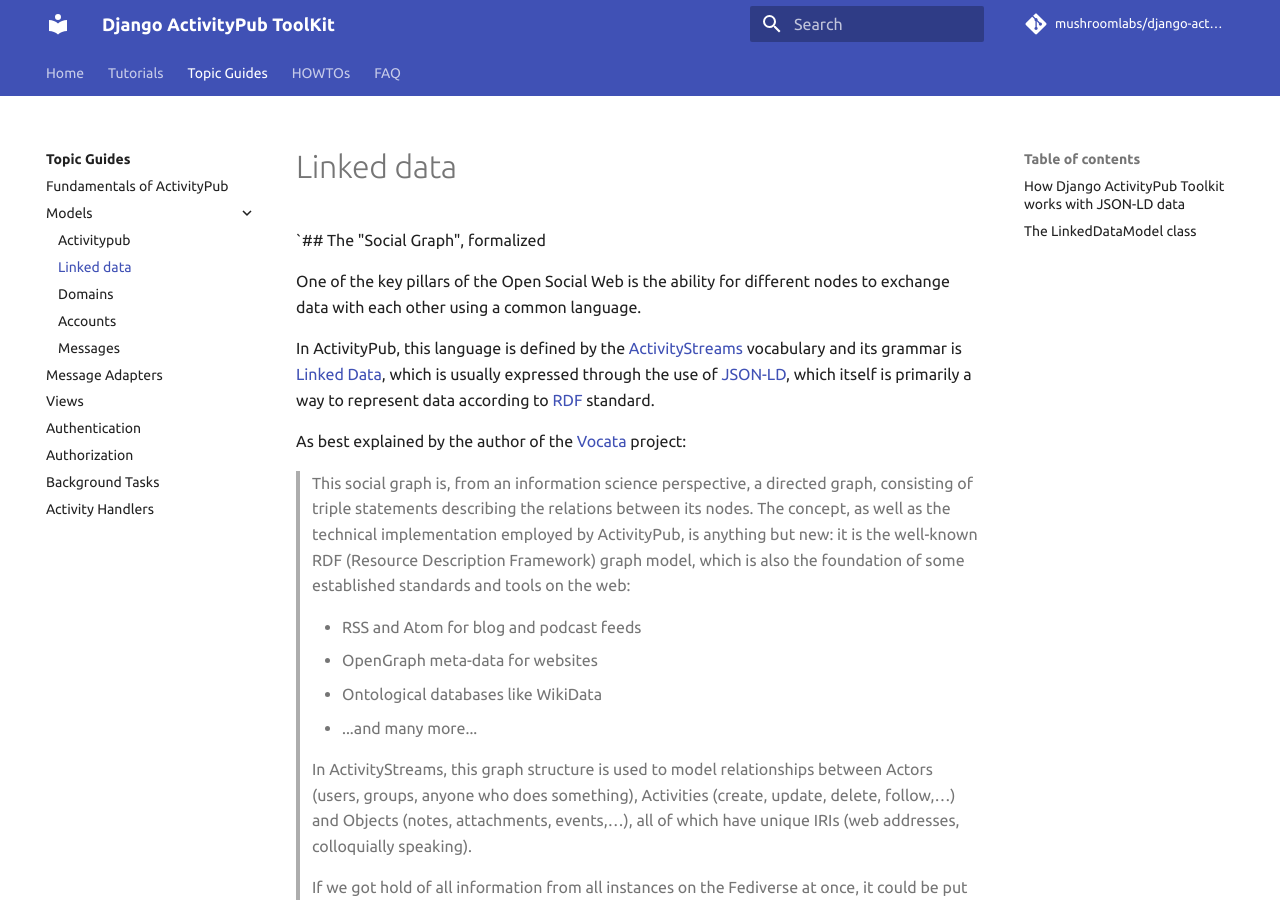
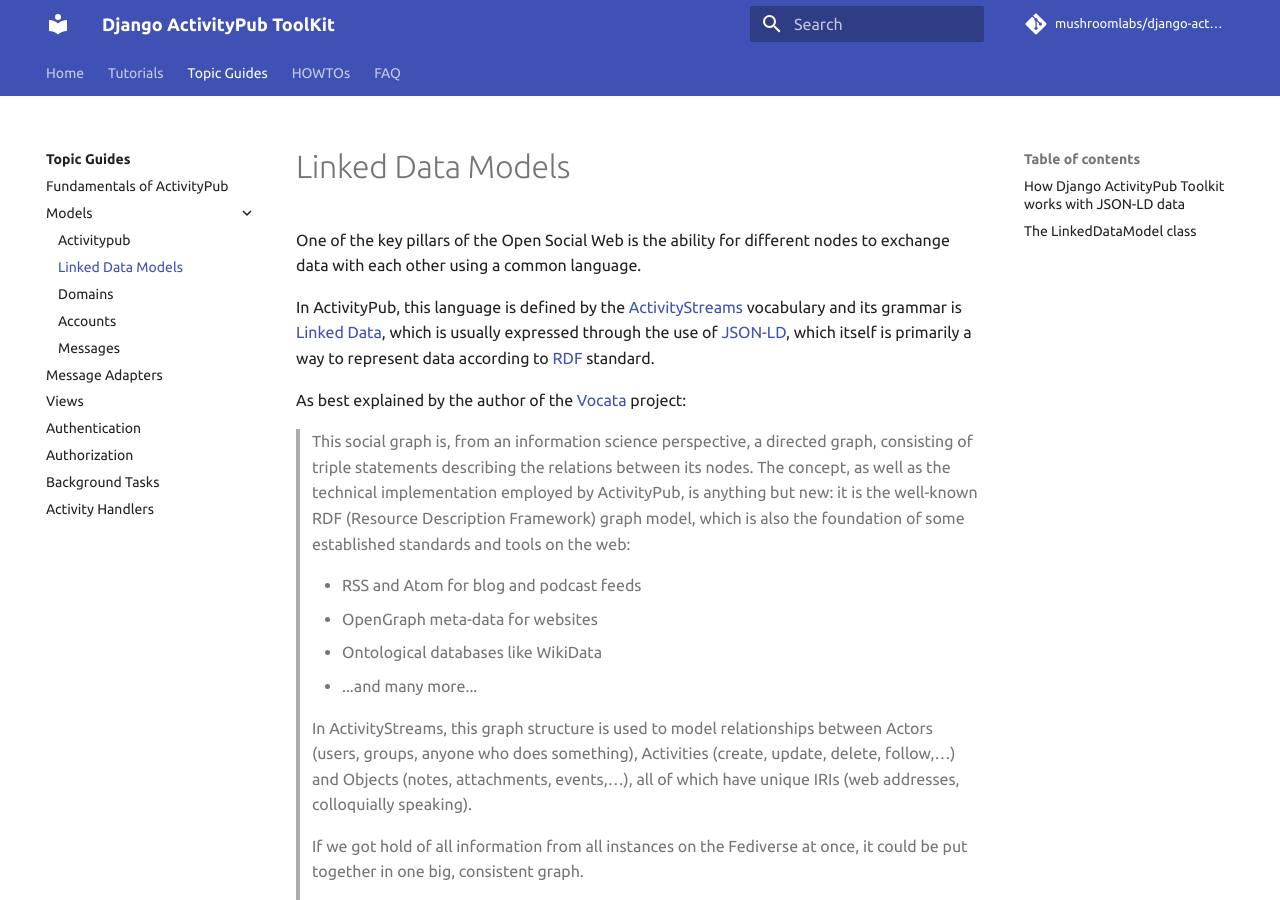
Before and after one commit to mushroomlabs/django-activitypub-toolkit, an MkDocs documentation site: the page built from docs/pages/topics/models/linked_data.md, in a window 1280 px wide and 900 px high. Built offline with MkDocs 1.6.1 and Material for MkDocs 9.7.7, drawn with Linux system fonts in a browser that asks for light colours; comment, search, counter and statistics services are not loaded.

Commit message:
Fix title

```diff
--- a/docs/pages/topics/models/linked_data.md
+++ b/docs/pages/topics/models/linked_data.md
@@ -1,4 +1,7 @@
- `## The "Social Graph", formalized
+---
+title: Linked Data Models
+---
+
 
 One of the key pillars of the Open Social Web is the ability for
 different nodes to exchange data with each other using a common
```
